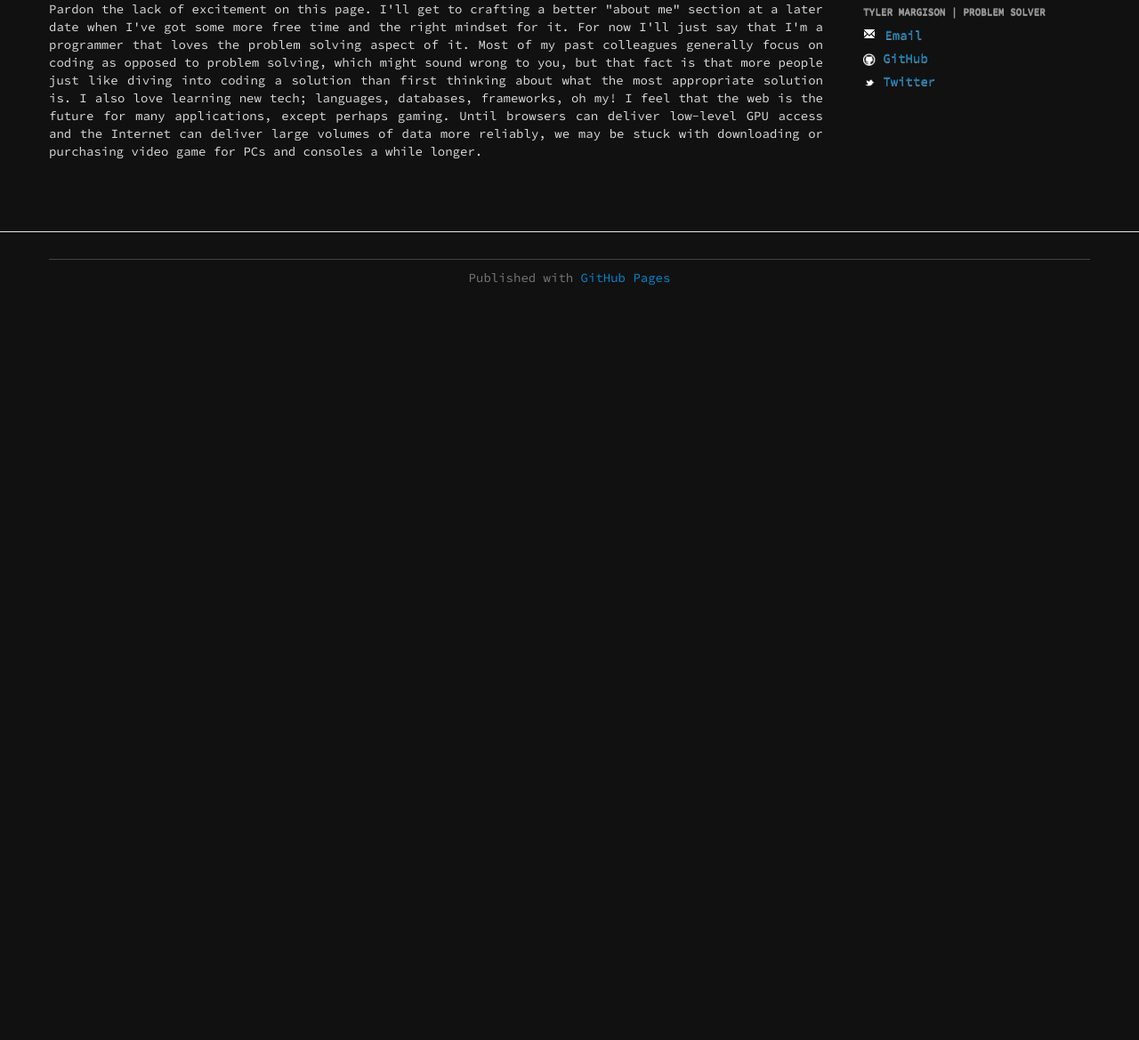
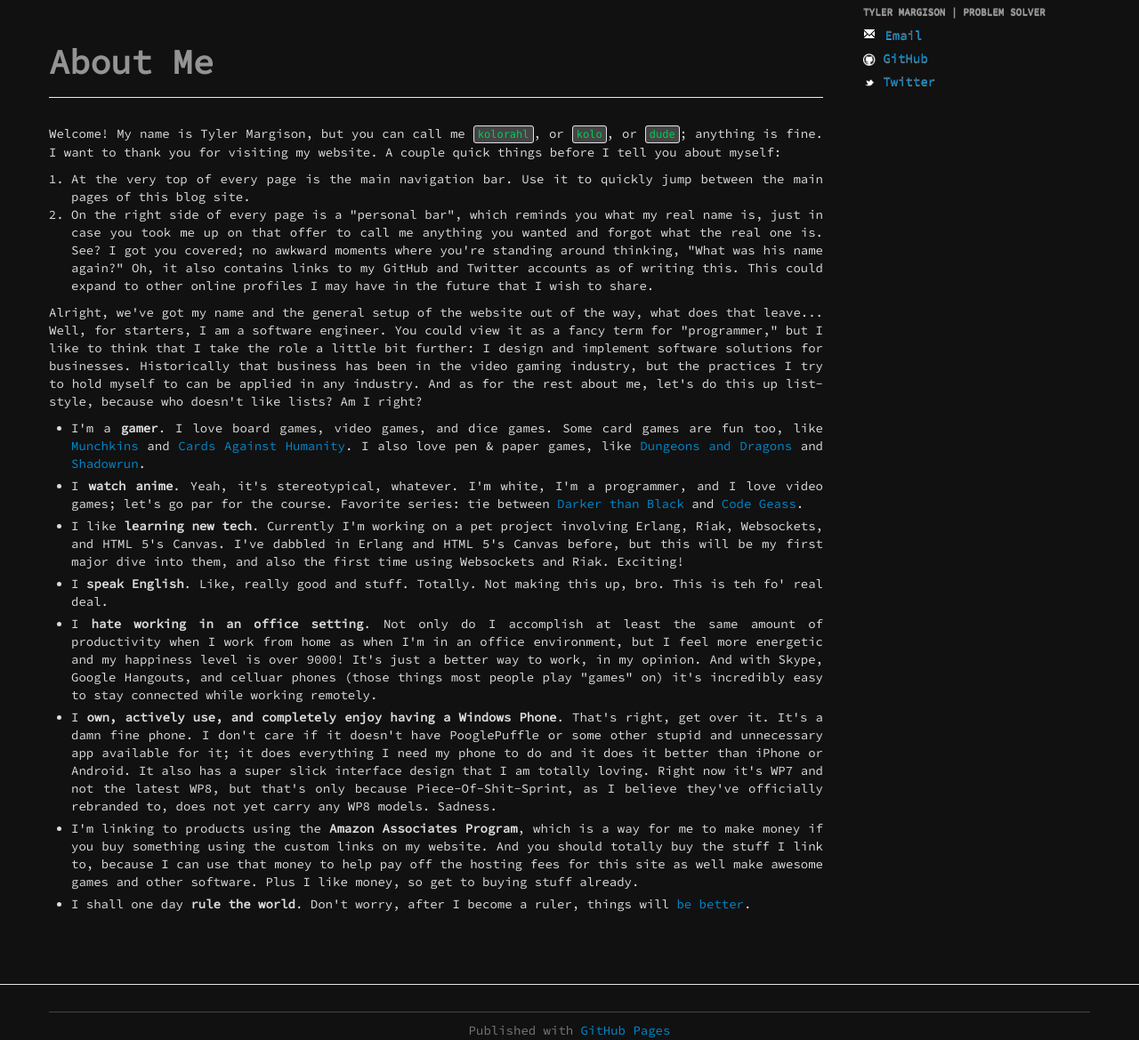
Before and after one commit to kolorahl/kolorahl.github.io, a Jekyll site: the page built from about.html, in a window 1280 px wide and 1400 px high. Shown: the part 231-1400 px from the top of the window at 89% size. Built offline with Jekyll 4.4.1, drawn with Linux system fonts in a browser that asks for light colours; nearby versions of some CDN libraries; Markdown is read by kramdown in place of the engine named in the settings.

Commit message:
Update 'About Me' page

```diff
--- a/about.html
+++ b/about.html
@@ -3,17 +3,102 @@ layout: default
 title: about kolorahl
 ---
 
-<p>
-  Pardon the lack of excitement on this page. I'll get to crafting a better
-  "about me" section at a later date when I've got some more free time and the
-  right mindset for it. For now I'll just say that I'm a programmer that loves
-  the problem solving aspect of it. Most of my past colleagues generally focus
-  on coding as opposed to problem solving, which might sound wrong to you, but
-  that fact is that more people just like diving into coding a solution than
-  first thinking about what the most appropriate solution is. I also love
-  learning new tech; languages, databases, frameworks, oh my! I feel that the
-  web is the future for many applications, except perhaps gaming. Until browsers
-  can deliver low-level GPU access and the Internet can deliver large volumes of
-  data more reliably, we may be stuck with downloading or purchasing video game
-  for PCs and consoles a while longer.
-</p>
+<section id="about">
+  <div class="page-header">
+    <h1>About Me</h1>
+  </div>
+
+  <p>
+    Welcome! My name is Tyler Margison, but you can call
+    me <code>kolorahl</code>, or <code>kolo</code>, or <code>dude</code>;
+    anything is fine. I want to thank you for visiting my website. A couple
+    quick things before I tell you about myself:
+    <ol>
+      <li>At the very top of every page is the main navigation bar. Use it to
+      quickly jump between the main pages of this blog site.</li>
+      <li>On the right side of every page is a "personal bar", which reminds you
+      what my real name is, just in case you took me up on that offer to call me
+      anything you wanted and forgot what the real one is. See? I got you
+      covered; no awkward moments where you're standing around thinking, "What
+      was his name again?" Oh, it also contains links to my GitHub and Twitter
+      accounts as of writing this. This could expand to other online profiles I
+      may have in the future that I wish to share.
+    </ol>
+  </p>
+
+  <p>
+    Alright, we've got my name and the general setup of the website out of the
+    way, what does that leave... Well, for starters, I am a software
+    engineer. You could view it as a fancy term for "programmer," but I like to
+    think that I take the role a little bit further: I design and implement
+    software solutions for businesses. Historically that business has been in
+    the video gaming industry, but the practices I try to hold myself to can be
+    applied in any industry. And as for the rest about me, let's do this up
+    list-style, because who doesn't like lists? Am I right?
+  </p>
+
+  <ul>
+    <li>
+      I'm a <b>gamer</b>. I love board games, video games, and dice
+      games. Some card games are fun too,
+      like <a href="http://amzn.to/16vKTi3" target="_blank">Munchkins</a>
+      and <a href="http://amzn.to/10PIY9h" target="_blank">Cards Against
+        Humanity</a>. I also love pen &amp; paper games,
+      like <a href="http://amzn.to/10PJp3l" target="_blank">Dungeons and
+        Dragons</a> and <a href="http://amzn.to/12HIgrZ"
+                           target="_blank">Shadowrun</a>.
+    </li>
+    <li>
+      I <b>watch anime</b>. Yeah, it's stereotypical, whatever. I'm white, I'm
+      a programmer, and I love video games; let's go par for the
+      course. Favorite series: tie
+      between <a href="http://amzn.to/16vNSXx" target="_blank">Darker than
+        Black</a> and <a href="http://amzn.to/11H12Fd" target="_blank">Code
+        Geass</a>.
+    </li>
+    <li>
+      I like <b>learning new tech</b>. Currently I'm working on a pet project
+      involving Erlang, Riak, Websockets, and HTML 5's Canvas. I've dabbled in
+      Erlang and HTML 5's Canvas before, but this will be my first major dive
+      into them, and also the first time using Websockets and Riak. Exciting!
+    </li>
+    <li>
+      I <b>speak English</b>. Like, really good and stuff. Totally. Not making
+      this up, bro. This is teh fo' real deal.
+    </li>
+    <li>
+      I <b>hate working in an office setting</b>. Not only do I accomplish at
+      least the same amount of productivity when I work from home as when I'm
+      in an office environment, but I feel more energetic and my happiness
+      level is over 9000! It's just a better way to work, in my opinion. And
+      with Skype, Google Hangouts, and celluar phones (those things most
+      people play "games" on) it's incredibly easy to stay connected while
+      working remotely.
+    </li>
+    <li>
+      I <b>own, actively use, and completely enjoy having a Windows
+        Phone</b>. That's right, get over it. It's a damn fine phone. I don't
+      care if it doesn't have PooglePuffle or some other stupid and
+      unnecessary app available for it; it does everything I need my phone to
+      do and it does it better than iPhone or Android. It also has a super
+      slick interface design that I am totally loving. Right now it's WP7 and
+      not the latest WP8, but that's only because Piece-Of-Shit-Sprint, as I
+      believe they've officially rebranded to, does not yet carry any WP8
+      models. Sadness.
+    </li>
+    <li>
+      I'm linking to products using the <b>Amazon Associates Program</b>,
+      which is a way for me to make money if you buy something using the
+      custom links on my website. And you should totally buy the stuff I link
+      to, because I can use that money to help pay off the hosting fees for
+      this site as well make awesome games and other software. Plus I like
+      money, so get to buying stuff already.
+    </li>
+    <li>
+      I shall one day <b>rule the world</b>. Don't worry, after I become a
+      ruler, things
+      will <a href="http://www.youtube.com/watch?v=CpyPI1IIIm8"
+              target="_blank">be better</a>.
+    </li>
+  </ul>
+</section>
```
